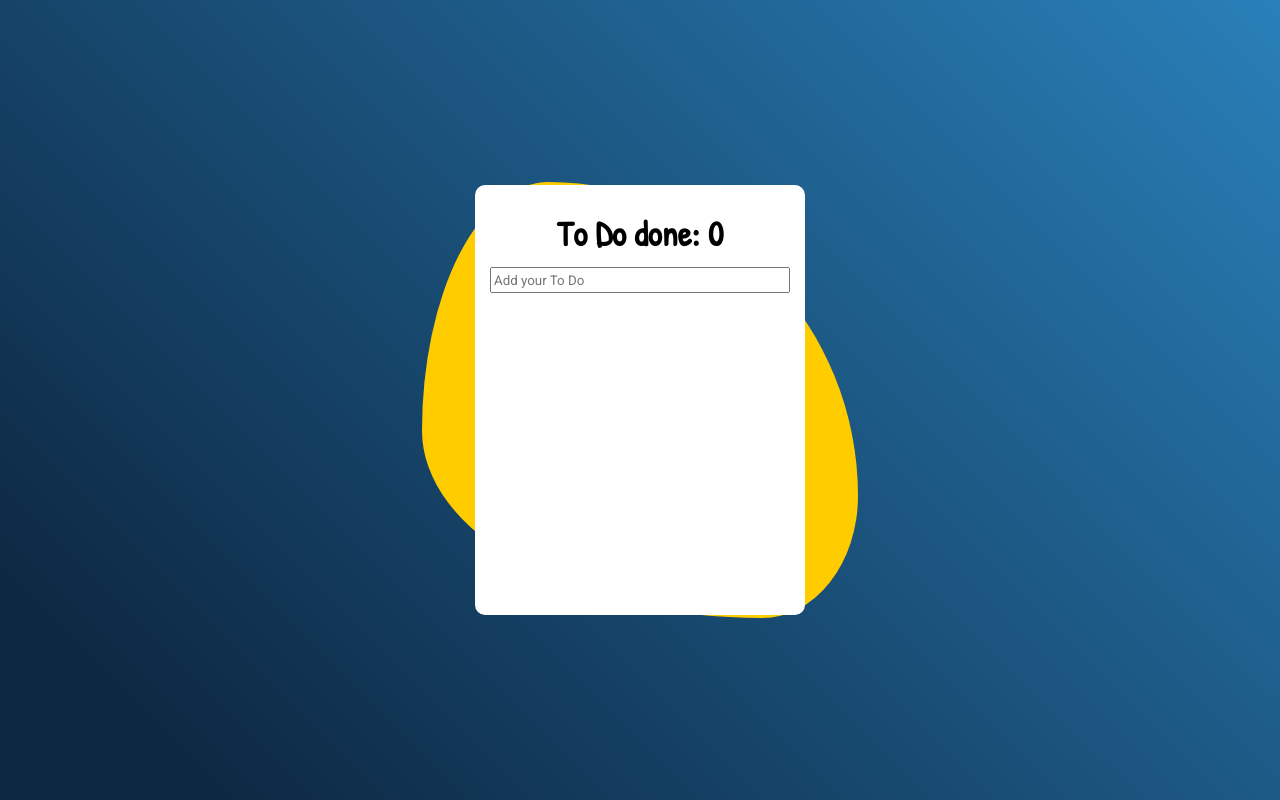
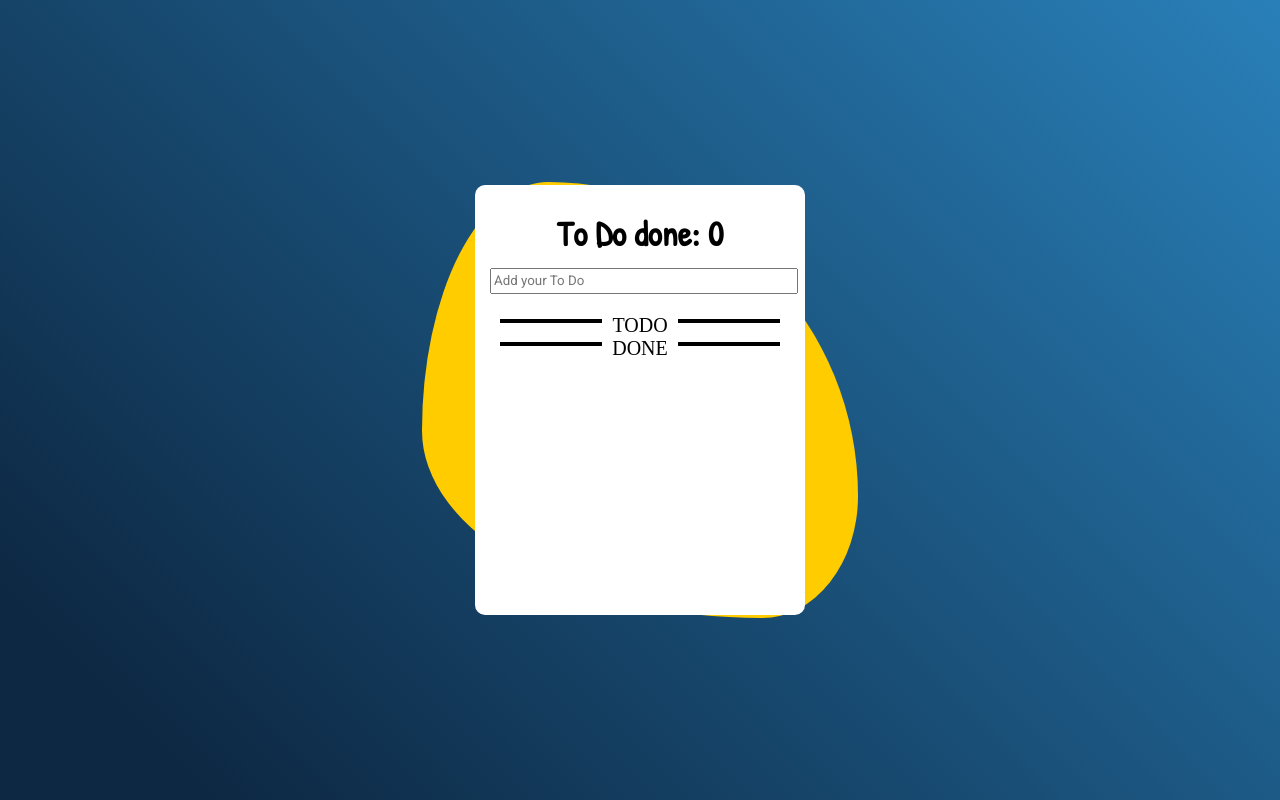
Before and after one commit to FranziHorst/to-do-list, a React (Create React App) app: page / in a window 1280 px wide. Built offline with nearby package versions, Linux system fonts and the light colour scheme.

Commit message:
Bug fixes again

```diff
--- a/package.json
+++ b/package.json
@@ -6,7 +6,8 @@
     "react": "^16.6.1",
     "react-dom": "^16.6.1",
     "react-keydown": "^1.9.7",
-    "react-scripts": "2.1.1"
+    "react-scripts": "2.1.1",
+    "uid": "0.0.2"
   },
   "scripts": {
     "start": "react-scripts start",
--- a/src/App.js
+++ b/src/App.js
@@ -1,8 +1,10 @@
 import React, { Component } from 'react'
+import uid from 'uid'
 import './App.css'
 import ToDoListItem from './ToDoListItem'
 import Input from './Input'
 import Counter from './Counter'
+import Seperator from './Seperator'
 
 console.clear()
 
@@ -14,7 +16,7 @@ class App extends Component {
   addToDoArray = event => {
     if (event.key === 'Enter') {
       const newEntry = [
-        { text: event.target.value, done: false },
+        { text: event.target.value, done: false, id: uid() },
         ...this.state.todos
       ]
       this.setState({
@@ -24,8 +26,9 @@ class App extends Component {
     }
   }
 
-  toggleDone = index => {
+  toggleDone = id => {
     const { todos } = this.state
+    const index = todos.findIndex(todo => todo.id === id)
     const newArray = [
       ...todos.slice(0, index),
       { ...todos[index], done: !todos[index].done },
@@ -36,8 +39,9 @@ class App extends Component {
     })
   }
 
-  deleteListItem = index => {
+  deleteListItem = id => {
     const { todos } = this.state
+    const index = todos.findIndex(todo => todo.id === id)
     const newArray = [...todos.slice(0, index), ...todos.slice(index + 1)]
     this.setState({
       todos: newArray
@@ -46,18 +50,6 @@ class App extends Component {
 
   counterToDo = () => {
     return this.state.todos.filter(item => item.done).length
-  }
-
-  createToDoList() {
-    return this.state.todos.map((todoItem, index) => (
-      <ToDoListItem
-        key={index}
-        isDone={todoItem.done}
-        text={todoItem.text}
-        click={() => this.toggleDone(index)}
-        deleteEl={() => this.deleteListItem(index)}
-      />
-    ))
   }
 
   save() {
@@ -72,6 +64,34 @@ class App extends Component {
     }
   }
 
+  renderOpenTodos() {
+    return this.state.todos
+      .filter(todo => !todo.done)
+      .map(todo => (
+        <ToDoListItem
+          key={todo.id}
+          text={todo.text}
+          isDone={todo.done}
+          click={() => this.toggleDone(todo.id)}
+          deleteEl={() => this.deleteListItem(todo.id)}
+        />
+      ))
+  }
+
+  renderDoneTodos() {
+    return this.state.todos
+      .filter(todo => todo.done)
+      .map(todo => (
+        <ToDoListItem
+          key={todo.id}
+          text={todo.text}
+          isDone={todo.done}
+          click={() => this.toggleDone(todo.id)}
+          deleteEl={() => this.deleteListItem(todo.id)}
+        />
+      ))
+  }
+
   render() {
     this.save()
     return (
@@ -84,8 +104,12 @@ class App extends Component {
           <section>
             <Input keyupfunction={this.addToDoArray} />
           </section>
+
           <section className="listContainer">
-            <ul>{this.createToDoList()}</ul>
+            <Seperator text="TODO" />
+            {this.renderOpenTodos()}
+            <Seperator text="DONE" />
+            {this.renderDoneTodos()}
           </section>
         </main>
       </div>
--- /dev/null
+++ b/src/Seperator.css
@@ -0,0 +1,14 @@
+.Seperator .hr {
+  width: 100%;
+  margin: 0 10px 8px;
+  border-bottom: 4px solid black;
+}
+
+.Seperator {
+  display: flex;
+  align-items: center;
+}
+
+.Seperator span {
+  white-space: nowrap;
+}
--- /dev/null
+++ b/src/Seperator.js
@@ -0,0 +1,14 @@
+import React, { Component } from 'react'
+import './Seperator.css'
+
+export default class Seperator extends Component {
+  render() {
+    return (
+      <section className="Seperator">
+        <div className="hr" />
+        <span>{this.props.text}</span>
+        <div className="hr" />
+      </section>
+    )
+  }
+}
--- a/src/index.css
+++ b/src/index.css
@@ -27,10 +27,6 @@ header {
 
 section {
   font-size: 1.25rem;
-  display: flex;
-  flex-wrap: wrap;
-  flex-direction: row;
-  justify-content: space-between;
 }
 
 .list-container {
```
Also changed, not shown: 1 other file (tests, documents, lock files or other folders).
